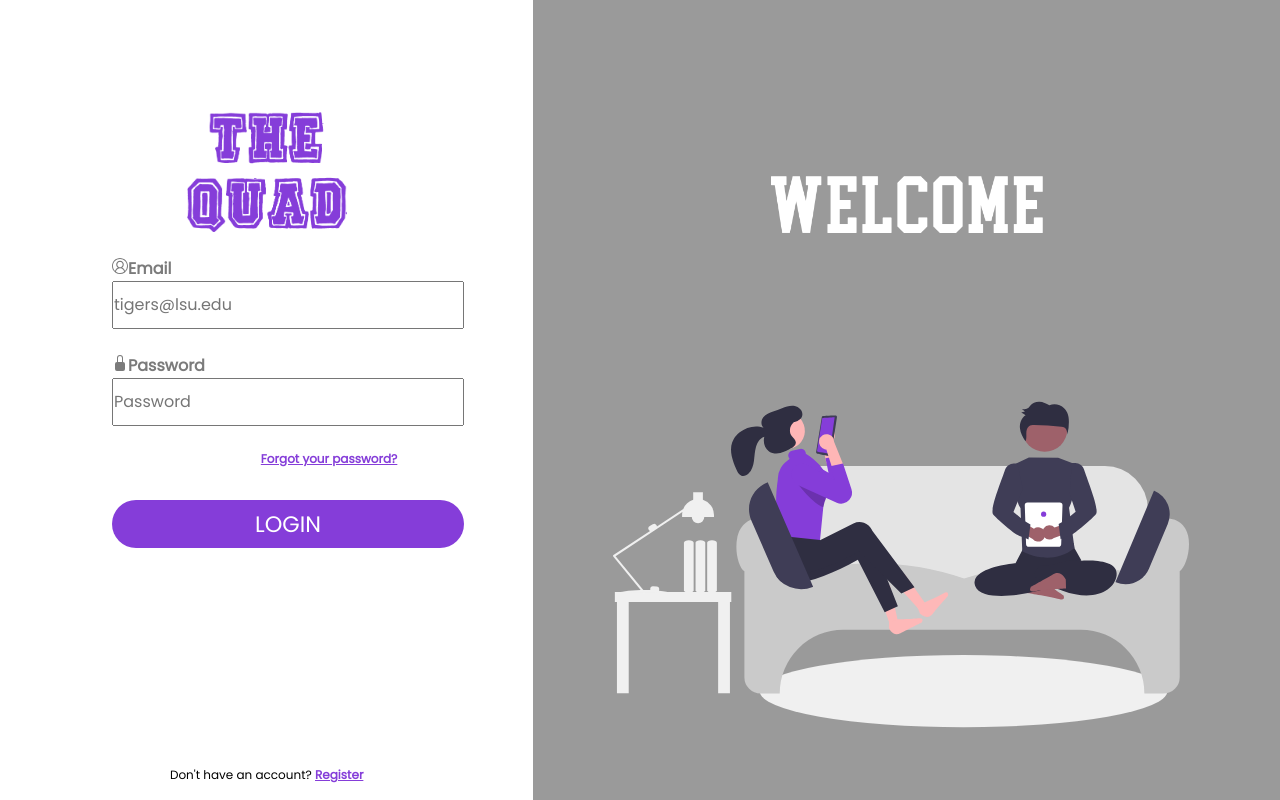
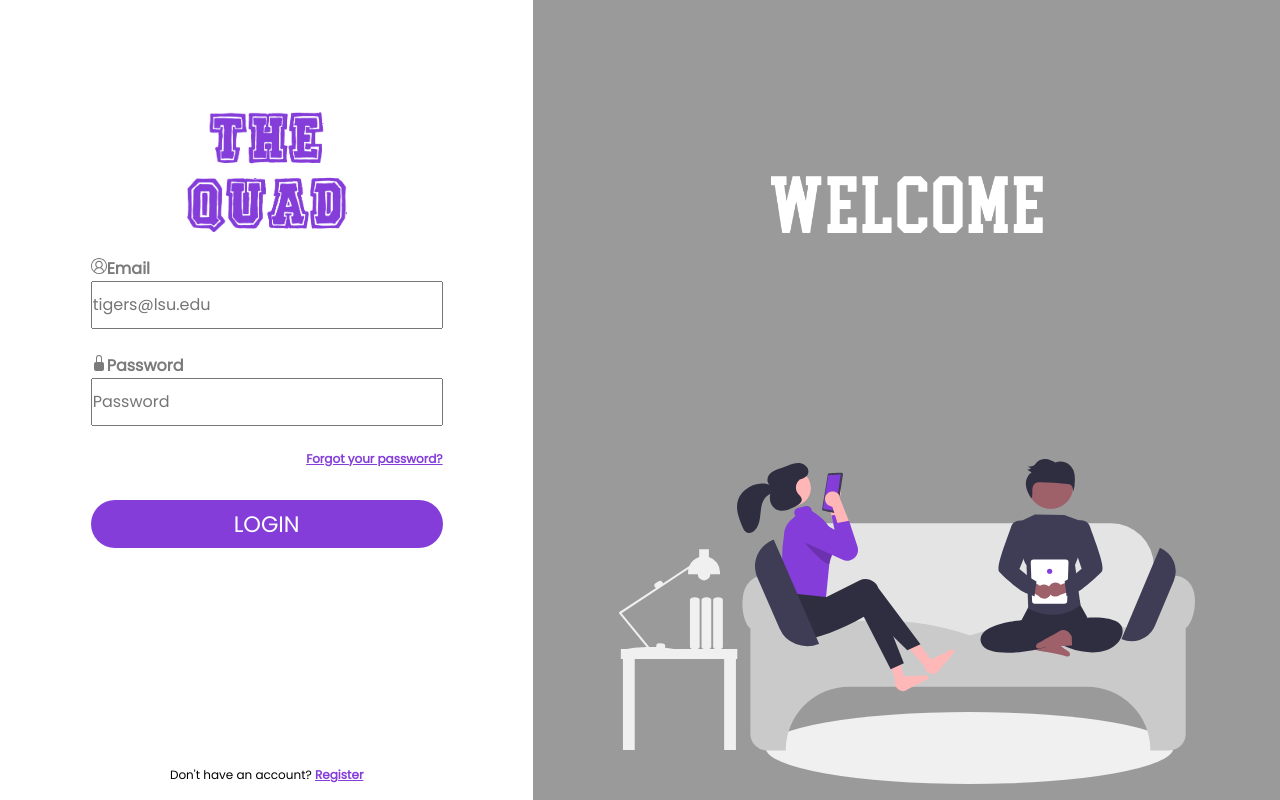
Before and after one commit to rnewso4/the_quad_website, a React (Create React App) app: page / in a window 1280 px wide. Built offline with nearby package versions, Linux system fonts and the light colour scheme.

Commit message:
login should be gready for desktop

```diff
--- a/src/Container/Login.js
+++ b/src/Container/Login.js
@@ -36,7 +36,9 @@
             </div>
             <div className='rightContainer'>
                 <img id='welcome' src={welcome} alt='Welcome' />
-                <img id='couch' src={loginDesign} alt='People sitting on couch'/>
+                <div id='couch'>
+                    <img src={loginDesign} alt='People sitting on couch'/>
+                </div>
             </div>
         </div>
     )
--- a/src/index.css
+++ b/src/index.css
@@ -32,7 +32,7 @@
 
 .loginForm {
   margin-top: 1.5em;
-  padding-left: 7rem;
+  align-self: center;
 }
 
 #label2 {
@@ -55,10 +55,9 @@
   color: #853DD9;
   font-weight: bold;
   font-size: .75rem;
+  margin-top: 1.5rem;
   float: right;
-  margin-right: 8.5rem;
-  margin-top: 1.5rem;
-  display: inline;
+
 }
 
 .leftContainer button:hover {
@@ -109,11 +108,14 @@
 #couch {
   display: flex;
   flex-grow: 1;
+  overflow: auto;
+  align-items: flex-end;
+  align-self: center;
+  padding-bottom: 1rem;
+}
+
+#couch img{
   width: 36rem;
-  margin-left: 5rem;
-  align-items: flex-end;
-  margin-top: 6rem;
-  overflow: auto;
 }
 
 #welcome {
```
